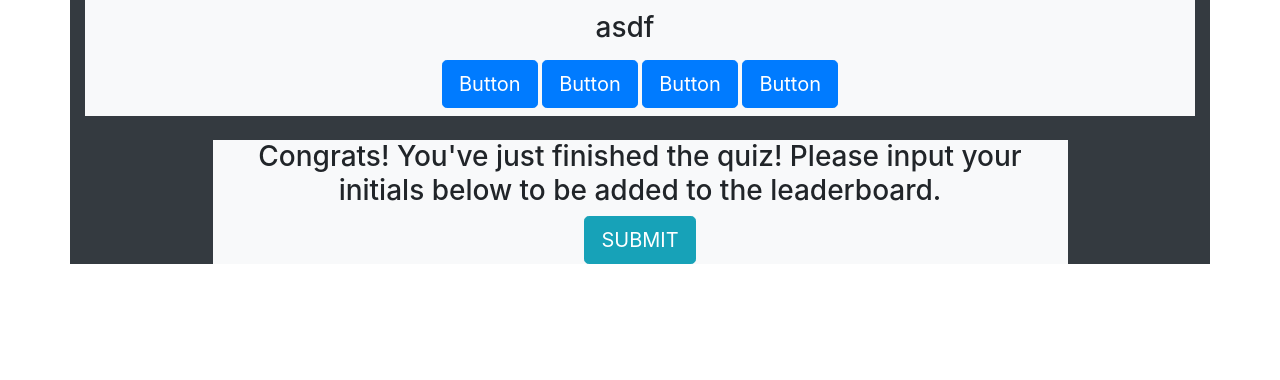
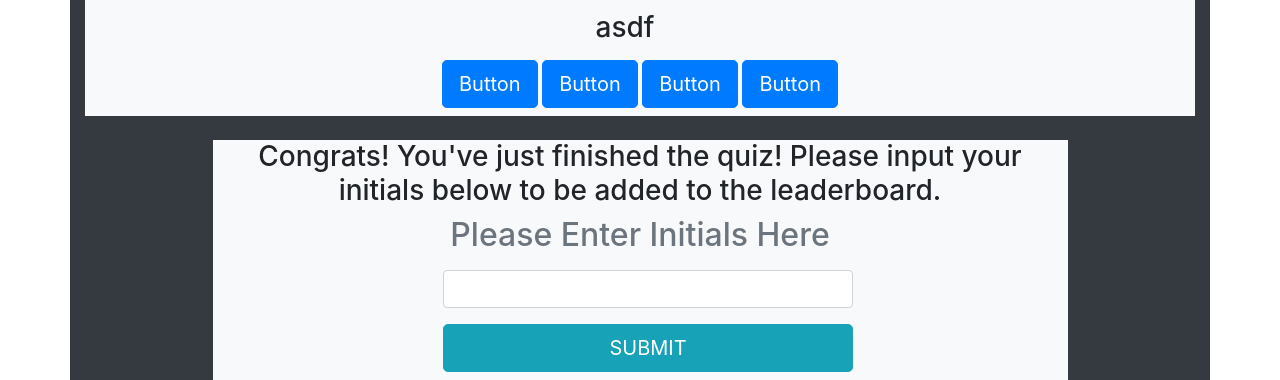
Before and after one commit to kermitgpt/code-quiz, a plain HTML site: page index.html in a window 1280 px wide. Shown: the part 600-980 px from the top of the page. Before the commit the page ends 864 px from the top, so only its background shows below. Drawn offline with nearby package versions, Linux system fonts and the light colour scheme.

Commit message:
corrected form element for end of quiz to submit initials

```diff
--- a/index.html
+++ b/index.html
@@ -94,10 +94,14 @@
             below to be added to the leaderboard.
           </p>
           <form>
+            <label class="col-12 h2 text-secondary"
+              >Please Enter Initials Here</label
+            >
+            <input type="text" class="form-control col-12 m-2" placeholder="" />
             <button
               type="submit"
               id="submitScore"
-              class="btn btn-lg btn-info col-12"
+              class="btn btn-lg btn-info col-12 m-2"
             >
               SUBMIT
             </button>
```
